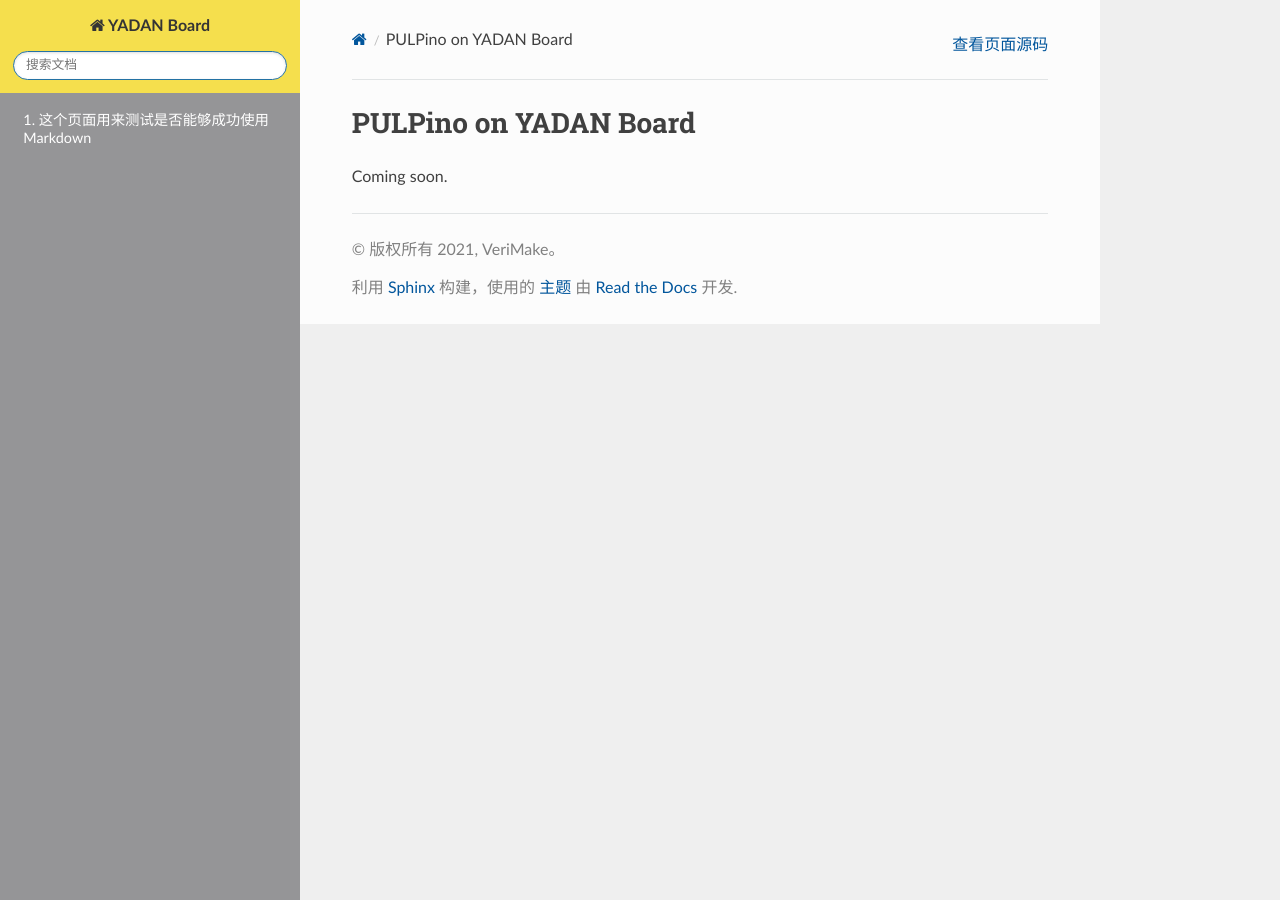
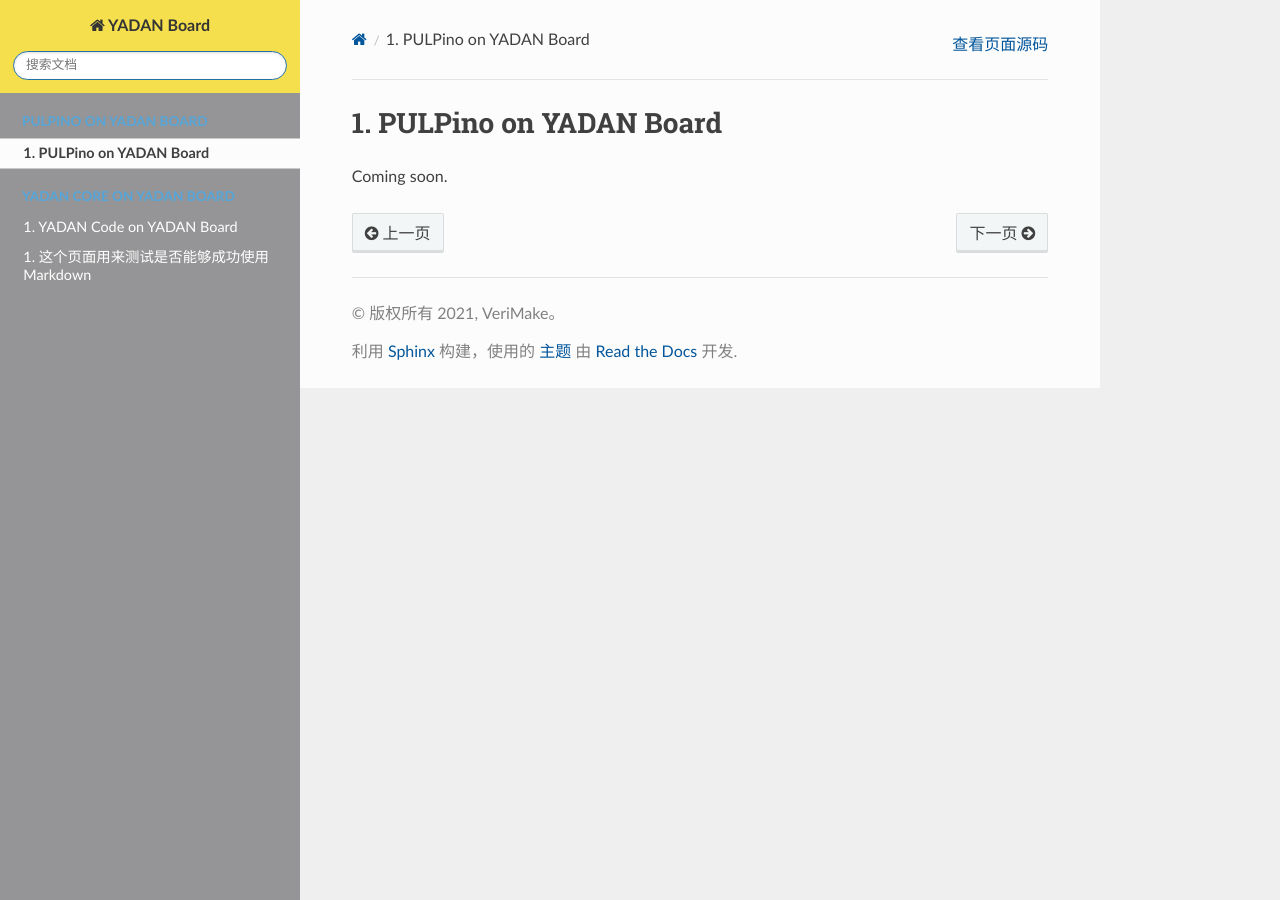
Before and after one commit to CSY-tvgo/YADAN-Docs, a Sphinx documentation site: the page built from docs/source/PULPino/index.md, in a window 1280 px wide. Built offline with Sphinx 7.4.7 and the Read the Docs theme 2.0.0, drawn with Linux system fonts in a browser that asks for light colours; pages that are not in the unit, such as notebooks, are missing from menus.

Commit message:
Update index.rst

```diff
--- a/docs/source/index.rst
+++ b/docs/source/index.rst
@@ -10,14 +10,14 @@ Contents:
    :maxdepth: 2
    :caption: PULPino on YADAN Board
 
-   PULPino\index.md
+   PULPino/index.md
 
 .. toctree::
    :numbered:
    :maxdepth: 2
    :caption: YADAN Core on YADAN Board
 
-   YadanCore\index.md
+   YadanCore/index.md
 
 
 .. toctree::
```
